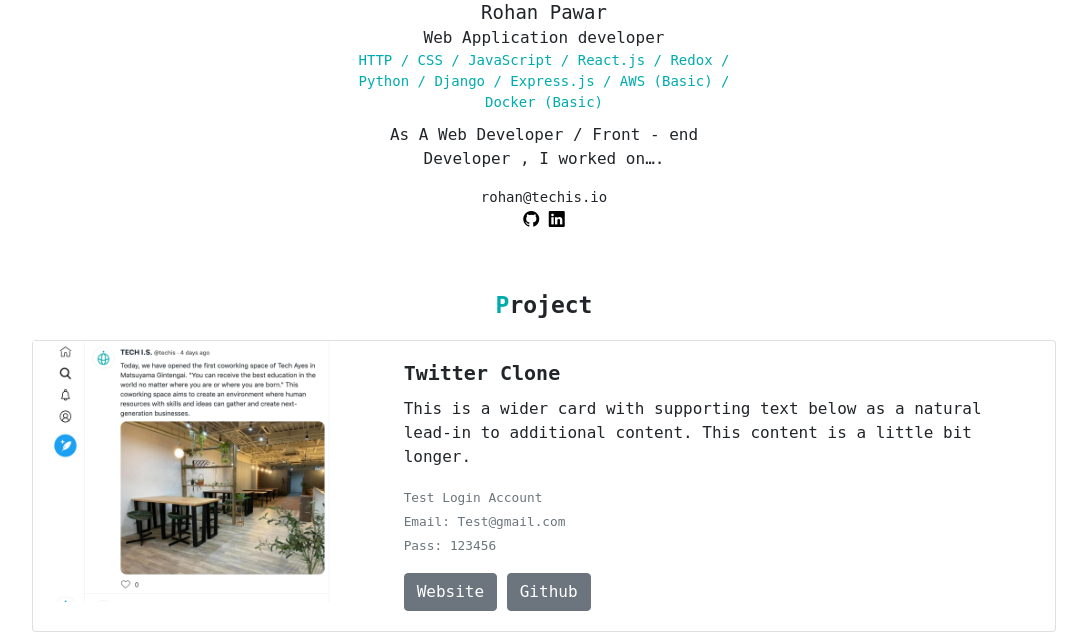
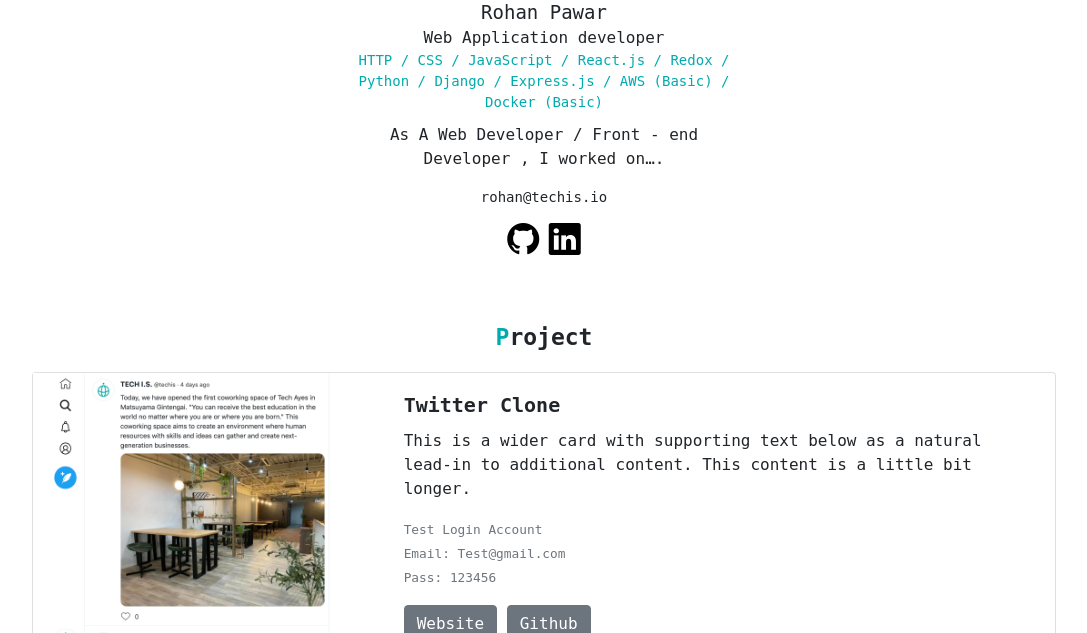
Before and after one commit to RohanPawar02/Portfolio1, a PHP site: page / in a window 1280 px wide. Shown: the part 280-913 px from the top of the page, without its empty margins (96-1183 px from the left). Run offline with PHP 8.4, Linux system fonts and the light colour scheme.

Commit message:
Completed

```diff
--- a/index.html
+++ b/index.html
@@ -40,11 +40,10 @@
             As A Web Developer / Front - end Developer , I worked on….
           </p>
           <div class="email">rohan@techis.io</div>
-          <div class="icons">
-              <a href="https://github.com/RohanPawar02/Portfolio.git"><i  class="bi bi-github"></i></a>
-              <a href="https://www.linkedin.com/feed/?trk=onboarding-landing"><i class="bi bi-linkedin ms-3"></i></a>
+          <div class="icons ml-auto mt-2">
+              <a href="https://github.com/RohanPawar02/Portfolio.git"><i class="bi bi-github "></i></a>
+              <a href="https://www.linkedin.com/feed/?trk=onboarding-landing"><i class="bi bi-linkedin"></i></a>
           </div>
-
       </div>
 
 
--- a/style.css
+++ b/style.css
@@ -71,6 +71,7 @@
 
 #about .icons a{
     color: black;
+    font-size: xx-large;
 }
 
 
```
